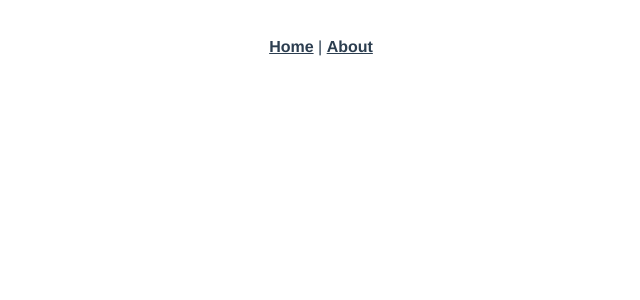
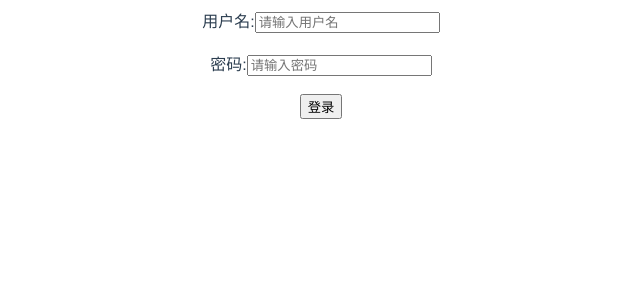
Before and after one commit to SubErguotou/BookItemFronend, a Vue app: page /login in a window 1280 px wide. Shown: the top 300 px of the page, without its empty margins (319-959 px from the left). Built offline with nearby package versions, Linux system fonts and the light colour scheme.

Commit message:
安装了elementUI组件

```diff
--- a/package.json
+++ b/package.json
@@ -10,6 +10,7 @@
   "dependencies": {
     "axios": "^0.19.2",
     "core-js": "^3.6.5",
+    "element-ui": "^2.13.2",
     "vue": "^2.6.11",
     "vue-router": "^3.2.0"
   },
--- a/src/App.vue
+++ b/src/App.vue
@@ -1,10 +1,6 @@
 <template>
   <div id="app">
-    <div id="nav">
-      <router-link to="/">Home</router-link> |
-      <router-link to="/about">About</router-link>
-    </div>
-    <router-view/>
+    <router-view />
   </div>
 </template>
 
--- /dev/null
+++ b/src/components/Login.vue
@@ -0,0 +1,48 @@
+<template>
+  <div>
+      用户名:<input type="text" v-model="loginForm.username" placeholder="请输入用户名"/>
+      <br><br>
+      密码:<input type="password" v-model="loginForm.password" placeholder="请输入密码"/>
+      <br><br>
+      <button v-on:click="login">登录</button>
+  </div>
+</template>
+
+<script>
+export default {
+    name: 'Login',
+    data(){
+        return {
+            loginForm:{
+                userName:"",
+                userPasswd:""
+            },
+            // 存储响应结果
+            responseResult:[]
+        }
+    },
+    methods: {
+        login(){
+            // post请求，login路径，axios自带Promise
+            this.$axios.post("/login",{
+                // 携带的数据
+                username: this.loginForm.userName,
+                userPasswd: this.loginForm.userPasswd
+            })
+            // 异步,返回成功执行then里的函数，successResponse返回来的结果
+            .then(successResponse => {
+                if(successResponse.data.code === 200){
+                    // 执行路由跳转，跳转到首页
+                    this.$router.replace({path: "/index"})
+                }
+            })
+            // 发送请求失败处理
+            .catch(failResponse=>{})
+        }
+    }
+}
+</script>
+
+<style scoped lang="less">
+
+</style>
--- /dev/null
+++ b/src/components/home/Appindex.vue
@@ -0,0 +1,15 @@
+<template>
+  <div>
+      Hello World!
+  </div>
+</template>
+
+<script>
+export default {
+
+}
+</script>
+
+<style lang="less" scope>
+
+</style>
--- a/src/main.js
+++ b/src/main.js
@@ -1,6 +1,11 @@
 import Vue from 'vue';
 import App from './App.vue';
 import router from './router';
+import axios from "axios";
+import ElementUI from 'element-ui';
+axios.defaults.baseURL= "http://localhost:8081";
+Vue.prototype.$axios = axios
+Vue.use(ElementUI);
 
 Vue.config.productionTip = false;
 
--- a/src/router/index.js
+++ b/src/router/index.js
@@ -1,23 +1,22 @@
 import Vue from 'vue';
 import VueRouter from 'vue-router';
 import Home from '../views/Home.vue';
+import Login from '../components/Login.vue';
 
 Vue.use(VueRouter);
 
 const routes = [
+
   {
-    path: '/',
-    name: 'Home',
-    component: Home,
+    path: '/login',
+    name: 'Login',
+    component: Login
   },
   {
-    path: '/about',
-    name: 'About',
-    // route level code-splitting
-    // this generates a separate chunk (about.[hash].js) for this route
-    // which is lazy-loaded when the route is visited.
-    component: () => import(/* webpackChunkName: "about" */ '../views/About.vue'),
-  },
+    path: '/index',
+    name: 'AppIndex',
+    component: ()=> import('../components/home/Appindex.vue')
+  }
 ];
 
 const router = new VueRouter({
--- /dev/null
+++ b/vue.config.js
@@ -0,0 +1,22 @@
+module.exports={
+    lintOnSave: false,
+    devServer: {
+        open: false, // 编译完成是否打开网页
+        host: "0.0.0.0", // 指定使用地址，默认localhost,0.0.0.0代表可以被外界访问
+        port: 8080, // 访问端口
+        https: false, // 编译失败时刷新页面
+        hot: true, // 开启热加载
+        hotOnly: false,
+        proxy: {
+          "/api": {
+            target: 'http://localhost:8081/', //API服务器的地址  http://www.web-jshtml.cn/api
+            changeOrigin: false, //是否开启跨域
+            pathRewrite: {
+            // 对 /api/users 的请求会将请求代理到 http://localhost:8081/api/users。
+             // 如果不希望传递/api，则需要重写路径：
+              "^/api": ""
+            }
+          }
+        }
+    }
+}
```
Also changed, not shown: 1 other file (tests, documents, lock files or other folders).
